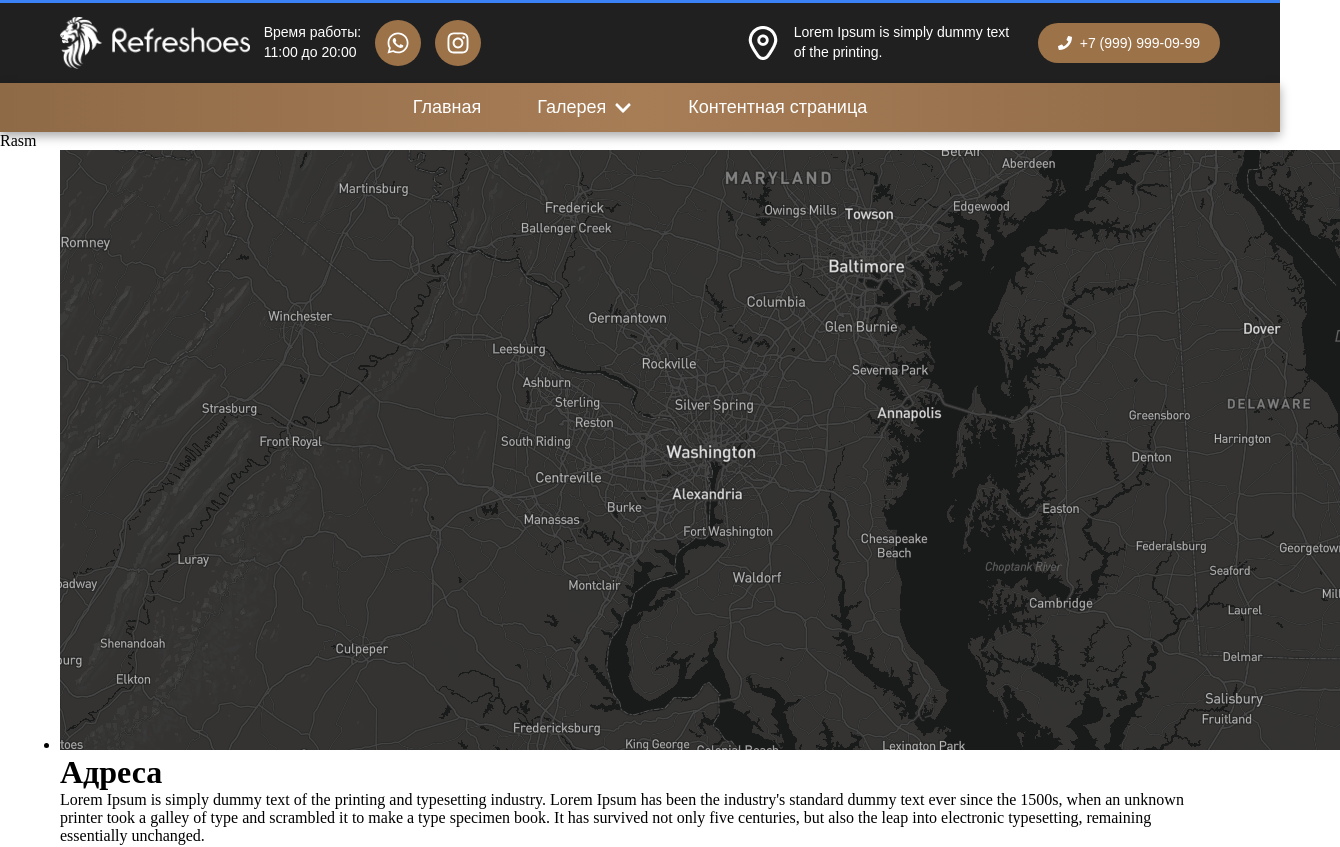
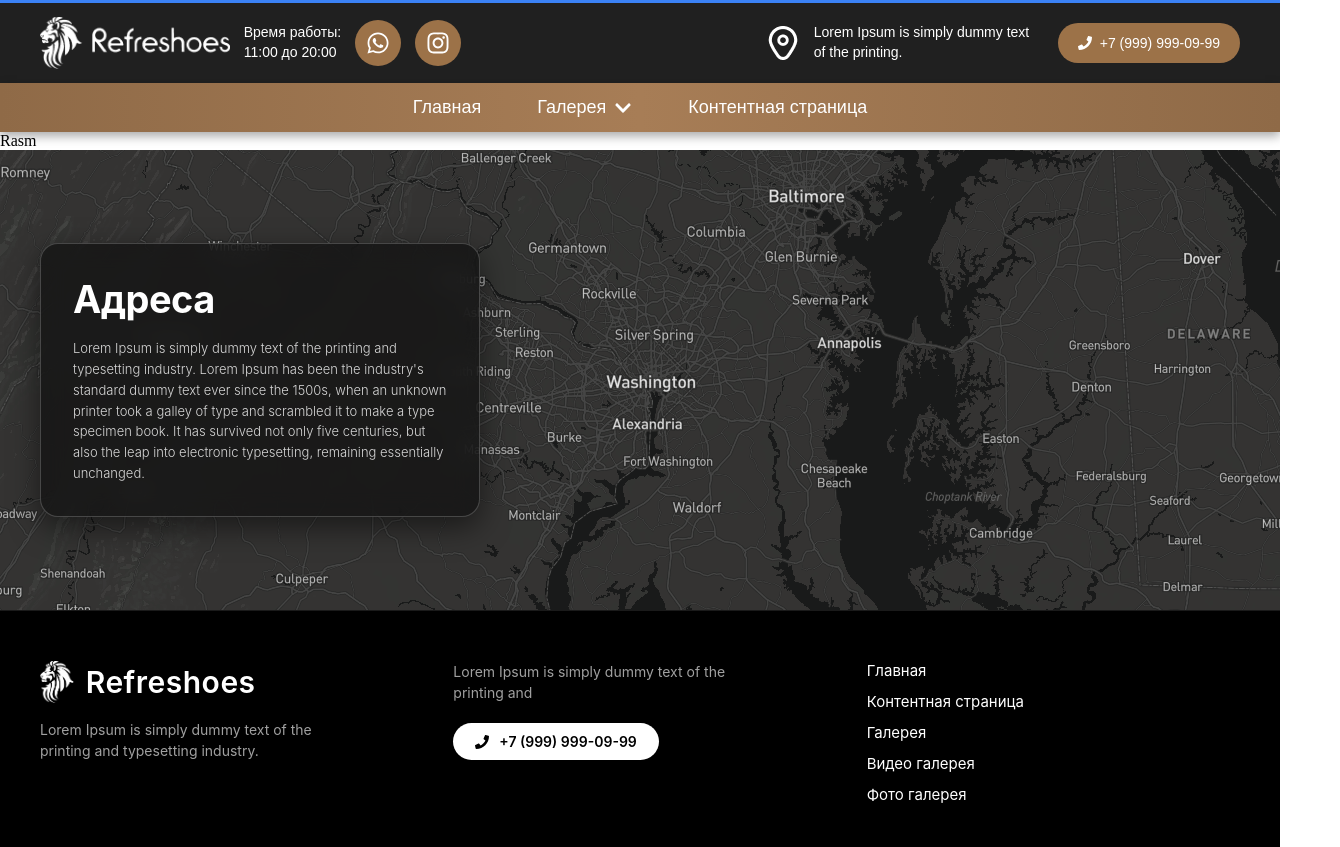
Before and after one commit to dilshodmahmaraimov22-ux/Shoes, a React (Vite) app: page / in a window 1280 px wide. Shown: the top 847 px of the page, 1340 px wide, since content can reach past the window. Built offline with nearby package versions, Linux system fonts and the light colour scheme.

Commit message:
footerga style berdim

```diff
--- /dev/null
+++ b/src/Components/Footer/Footer.css
@@ -0,0 +1,200 @@
+* {
+  margin: 0;
+  padding: 0;
+  box-sizing: border-box;
+}
+
+.container {
+  max-width: 1240px;
+  margin: 0 auto;
+  padding: 0 20px;
+}
+
+.footer {
+  width: 100%;
+  background-color: #000000;
+  color: #ffffff;
+  font-family: -apple-system, BlinkMacSystemFont, "Segoe UI", Roboto, sans-serif;
+}
+
+.footer__map-section {
+  position: relative;
+  width: 100%;
+  height: 460px;
+  display: flex;
+  align-items: center;
+  overflow: hidden;
+}
+
+.footer__map-img {
+  position: absolute;
+  top: 0;
+  left: 0;
+  width: 100%;
+  height: 100%;
+  object-fit: cover;
+  filter: brightness(1) grayscale(30%);
+  z-index: 1;
+}
+
+.footer__map-section .container {
+  position: relative;
+  z-index: 2;
+  width: 100%;
+}
+
+.footer__address-card {
+  max-width: 440px;
+  background: rgba(18, 18, 18, 0.75);
+  backdrop-filter: blur(12px);
+  -webkit-backdrop-filter: blur(12px);
+  border: 1px solid rgba(255, 255, 255, 0.2);
+  border-radius: 18px;
+  padding: 32px;
+  box-shadow: 0 10px 30px rgba(0, 0, 0, 0.5);
+}
+
+.footer__address-title {
+  font-size: 38px;
+  font-weight: 700;
+  color: #ffffff;
+  margin-bottom: 16px;
+  letter-spacing: -0.5px;
+}
+
+.footer__address-text {
+  font-size: 13px;
+  line-height: 1.6;
+  color: #d8d8d8;
+  font-weight: 300;
+}
+
+.footer__bottom {
+  background-color: #000000;
+  padding: 50px 0 60px;
+  border-top: 1px solid #1a1a1a;
+}
+
+.footer__bottom-container {
+  display: flex;
+  justify-content: space-between;
+  align-items: flex-start;
+  gap: 40px;
+}
+
+.footer__col {
+  flex: 1;
+  display: flex;
+  flex-direction: column;
+  gap: 16px;
+}
+
+.footer__brand {
+  display: flex;
+  align-items: center;
+  gap: 12px;
+}
+
+.footer__logo {
+  height: 42px;
+  width: auto;
+  object-fit: contain;
+}
+
+.footer__brand-title {
+  font-size: 30px;
+  font-weight: 600;
+  color: #ffffff;
+  letter-spacing: 0.5px;
+}
+
+.footer__desc {
+  font-size: 14px;
+  line-height: 1.5;
+  color: #a0a0a0;
+  max-width: 300px;
+}
+
+.footer__phone-btn {
+  display: inline-flex;
+  align-items: center;
+  justify-content: center;
+  gap: 10px;
+  background-color: #ffffff;
+  color: #000000;
+  text-decoration: none;
+  padding: 10px 22px;
+  border-radius: 30px;
+  font-size: 14px;
+  font-weight: 600;
+  width: fit-content;
+  transition: all 0.3s ease;
+  margin-top: 4px;
+}
+
+.footer__phone-btn:hover {
+  background-color: #e2e2e2;
+  transform: translateY(-2px);
+}
+
+.footer__links {
+  display: flex;
+  flex-direction: column;
+  gap: 12px;
+}
+
+.footer__link {
+  color: #ffffff;
+  text-decoration: none;
+  font-size: 15px;
+  font-weight: 400;
+  transition: color 0.2s ease;
+}
+
+.footer__link:hover {
+  color: #888888;
+}
+
+@media (max-width: 992px) {
+  .footer__bottom-container {
+    flex-wrap: wrap;
+    gap: 32px;
+  }
+
+  .footer__col {
+    flex: 1 1 45%;
+  }
+
+  .footer__map-section {
+    height: 420px;
+  }
+}
+
+@media (max-width: 600px) {
+  .footer__map-section {
+    height: auto;
+    padding: 30px 0;
+  }
+
+  .footer__address-card {
+    max-width: 100%;
+    padding: 24px 20px;
+  }
+
+  .footer__address-title {
+    font-size: 28px;
+  }
+
+  .footer__bottom-container {
+    flex-direction: column;
+    gap: 32px;
+  }
+
+  .footer__col {
+    width: 100%;
+  }
+
+  .footer__desc {
+    max-width: 100%;
+  }
+}
--- a/src/Components/Footer/Footer.jsx
+++ b/src/Components/Footer/Footer.jsx
@@ -1,41 +1,60 @@
 import React from 'react'
-import map from '../Images/map1.png'
 import { Link } from 'react-router-dom'
 import { FaPhone } from 'react-icons/fa'
+import map from '../Images/map1.png'
+import leo from '../Images/leo.png'
+import './Footer.css'
 
 const Footer = () => {
   return (
-    <>
     <footer className='footer'>
-      <div className="container">
-        <div className="footer__container">
-          <ul className='footer__list'>
-            <li className='footer__item'>
-              <img className='footer__img' src={map} alt="" />
-              <h1 className='footer__title'>Адреса</h1>
-              <p className='footer__text'>Lorem Ipsum is simply dummy text of the printing and typesetting industry. Lorem Ipsum has been the industry's standard dummy text ever since the 1500s, when an unknown printer took a galley of type and scrambled it to make a type specimen book. It has survived not only five centuries, but also the leap into electronic typesetting, remaining essentially unchanged. </p>
-            </li>
-          </ul>
-          <ul className='footer__list2'>
-            <li className='footer__item2'>
-              <h1 className='footer__title2'>REFRESHOES</h1>
-              <p className='footer__text2'>Lorem Ipsum is simply dummy text of the printing and typesetting industry.</p>
-            </li>
-            <li className='footer__item2'>
-              <p className='footer__text2'>Lorem Ipsum is simply dummy text of the printing and </p>
-              <Link to='#' className='footer__link'><FaPhone/>+7 999 999-09-99</Link>
-              <div className='footer__links'>
-                <Link to='#' className='footer__link2'>Главная</Link>
-                <Link to='#' className='footer__link2'>Контентная страница</Link>
-                <Link to='#' className='footer__link2'>Видео галерея</Link>
-                <Link to='#' className='footer__link2'>Фото галерея</Link>
+      <div className="footer__map-section">
+        <img className='footer__map-img' src={map} alt="Map" />
+        <div className="container">
+          <div className='footer__address-card'>
+            <h1 className='footer__address-title'>Адреса</h1>
+            <p className='footer__address-text'>
+              Lorem Ipsum is simply dummy text of the printing and typesetting industry. Lorem Ipsum has been the industry's standard dummy text ever since the 1500s, when an unknown printer took a galley of type and scrambled it to make a type specimen book. It has survived not only five centuries, but also the leap into electronic typesetting, remaining essentially unchanged.
+            </p>
+          </div>
+        </div>
+      </div>
+
+      <div className="footer__bottom">
+        <div className="container">
+          <div className="footer__bottom-container">
+
+            <div className='footer__col'>
+              <div className="footer__brand">
+                <img className='footer__logo' src={leo} alt="Logo" />
+                <h2 className='footer__brand-title'>Refreshoes</h2>
               </div>
-            </li>
-          </ul>
+              <p className='footer__desc'>
+                Lorem Ipsum is simply dummy text of the printing and typesetting industry.
+              </p>
+            </div>
+
+            <div className='footer__col'>
+              <p className='footer__desc'>
+                Lorem Ipsum is simply dummy text of the printing and
+              </p>
+              <Link to='tel:+79999990999' className='footer__phone-btn'>
+                <FaPhone /> +7 (999) 999-09-99
+              </Link>
+            </div>
+
+            <div className='footer__col footer__links'>
+              <Link to='#' className='footer__link'>Главная</Link>
+              <Link to='#' className='footer__link'>Контентная страница</Link>
+              <Link to='#' className='footer__link'>Галерея</Link>
+              <Link to='#' className='footer__link'>Видео галерея</Link>
+              <Link to='#' className='footer__link'>Фото галерея</Link>
+            </div>
+
+          </div>
         </div>
       </div>
     </footer>
-    </>
   )
 }
 
```
